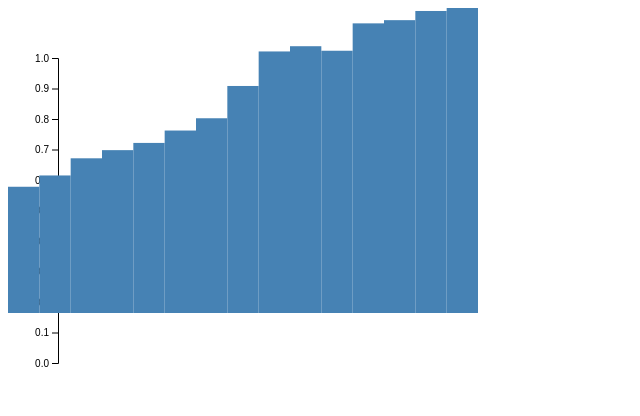
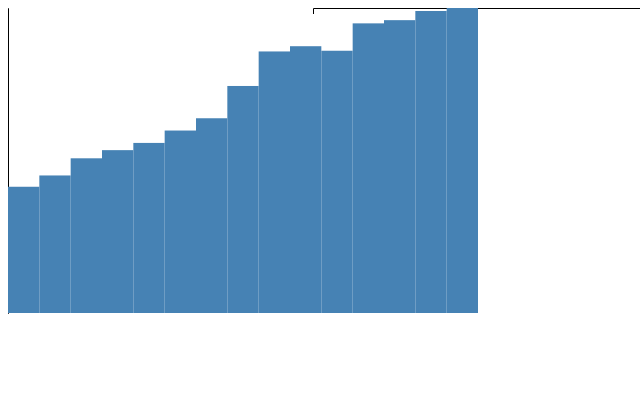
Before and after one commit to Michael-D-Johnson/Michael-D-Johnson.github.io, a plain HTML site: page index.html in a window 1280 px wide. Shown: the whole page, without its empty margins (0-640 px from the left). Drawn offline with nearby package versions, Linux system fonts and the light colour scheme.

Commit message:
testing...

```diff
--- a/index.html
+++ b/index.html
@@ -86,11 +86,10 @@
         });
 
         d3.select("#viz").append("g")
-        .attr("transform", "translate(" + margin.left + "," + (height+margin.right) + ")")
+        .attr("transform", "translate(" + height + ")")
         .call(d3.axisBottom(x));
 
         d3.select("#viz").append("g")
-        .attr("transform", "translate(" + margin.top + "," + margin.bottom + ")")
         .call(d3.axisLeft(y));
 
 </script>
```
